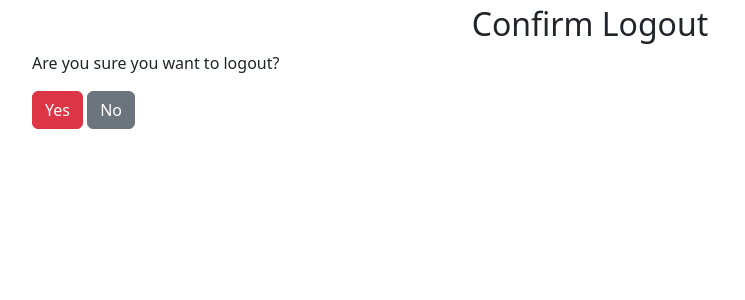
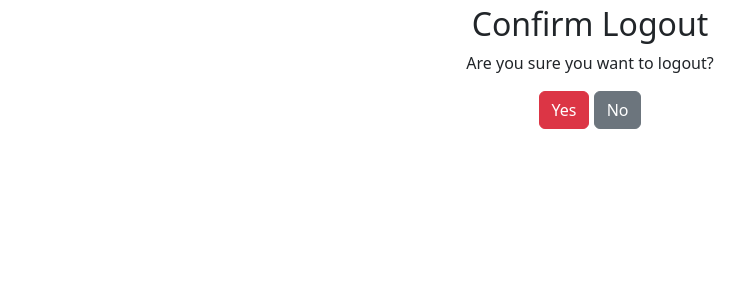
Before and after one commit to shawn-carter/Knowledgebase, a Django app: page /confirm_logout/ in a window 1280 px wide. Shown: the part 56-356 px from the top of the page, without its empty margins (50-795 px from the left). Run offline with Django 4.2, Linux system fonts and the light colour scheme; a user stored in the database is signed in; some libraries are stand-ins or nearby versions.

Commit message:
Cosmetic changes - to centre the confirmation dialog

```diff
--- a/myknowledgebase/knowledge/templates/knowledge/confirm_delete.html
+++ b/myknowledgebase/knowledge/templates/knowledge/confirm_delete.html
@@ -1,6 +1,7 @@
 {% extends 'knowledge/base.html' %}
 {% block title %}{{ block.super }} - Confirm Delete: {{ article.title }}{% endblock %}
 {% block content %}
+<div class='col-md-6 offset-md-3 text-center'>
 <h2>Confirm Deletion</h2>
 <p>Are you sure you want to delete the article titled "{{ article.title }}"?</p>
 <form method="post">
@@ -8,4 +9,5 @@
     <button type="submit" class="btn btn-danger">Yes, Delete</button>
     <a href="{% url 'article_detail' article.id %}" class="btn btn-secondary">Cancel</a>
 </form>
+</div>
 {% endblock %}
--- a/myknowledgebase/knowledge/templates/knowledge/confirm_logout.html
+++ b/myknowledgebase/knowledge/templates/knowledge/confirm_logout.html
@@ -1,6 +1,7 @@
 {% extends 'knowledge/base.html' %}
 {% block title %}{{ block.super }} - Confirm Logout{% endblock %}
 {% block content %}
+<div class='col-md-6 offset-md-3 text-center'>
 <h2>Confirm Logout</h2>
 <p>Are you sure you want to logout?</p>
 <form method="post">
@@ -8,4 +9,5 @@
     <button type="submit" class="btn btn-danger">Yes</button>
     <a href="{% url 'home' %}" class="btn btn-secondary">No</a>
 </form>
+</div>
 {% endblock %}
--- a/myknowledgebase/knowledge/templates/knowledge/confirm_permanent_delete.html
+++ b/myknowledgebase/knowledge/templates/knowledge/confirm_permanent_delete.html
@@ -1,6 +1,7 @@
 {% extends 'knowledge/base.html' %}
 {% block title %}{{ block.super }} - Confirm Permanent Delete: {{ article.title }}{% endblock %}
 {% block content %}
+<div class='col-md-6 offset-md-3 text-center'>
 <h2>Confirm Permanent Deletion</h2>
 <p>
     You are about to permanently delete the article titled: <strong>{{ article.title }}</strong>. This action cannot be
@@ -10,4 +11,5 @@
     be soft deleted</p>
 <a href="{% url 'perform_permanent_delete' article.id %}" class="btn btn-danger">Confirm Permanent Deletion</a>
 <a href="{% url 'article_detail' article.id %}" class="btn btn-secondary">Cancel</a>
+</div>
 {% endblock %}
--- a/myknowledgebase/knowledge/templates/knowledge/confirm_undelete.html
+++ b/myknowledgebase/knowledge/templates/knowledge/confirm_undelete.html
@@ -1,6 +1,7 @@
 {% extends 'knowledge/base.html' %}
 {% block title %}{{ block.super }} - Confirm Undelete: {{ article.title }}{% endblock %}
 {% block content %}
+<div class='col-md-6 offset-md-3 text-center'>
 <h2>Confirm Restoration</h2>
 <p>Are you sure you want to undelete the article titled "{{ article.title }}"?</p>
 <form method="post">
@@ -8,4 +9,5 @@
     <button type="submit" class="btn btn-danger">Yes, UnDelete</button>
     <a href="{% url 'article_detail' article.id %}" class="btn btn-secondary">Cancel</a>
 </form>
+</div>
 {% endblock %}
```
Also changed, not shown: myknowledgebase/db.sqlite3.
